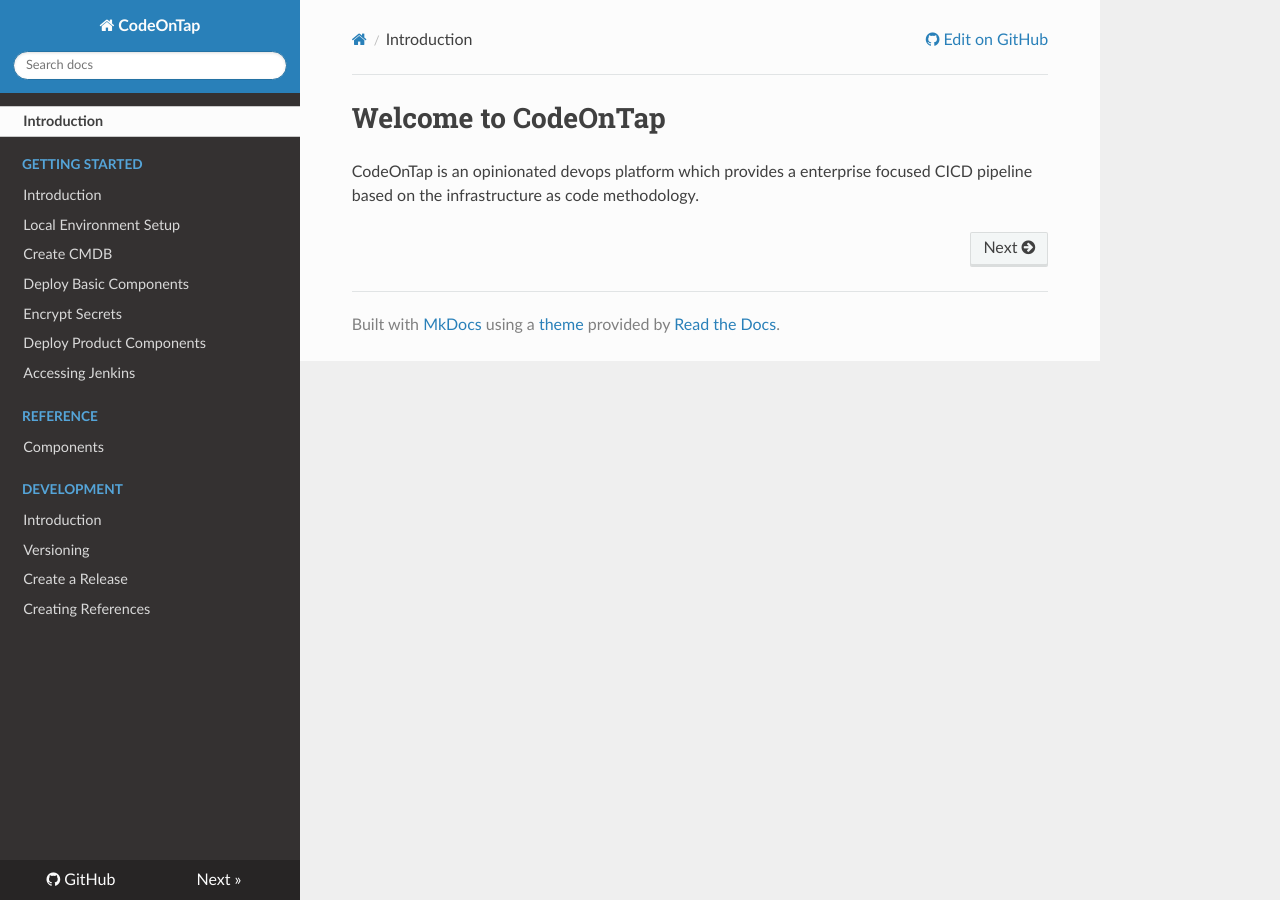
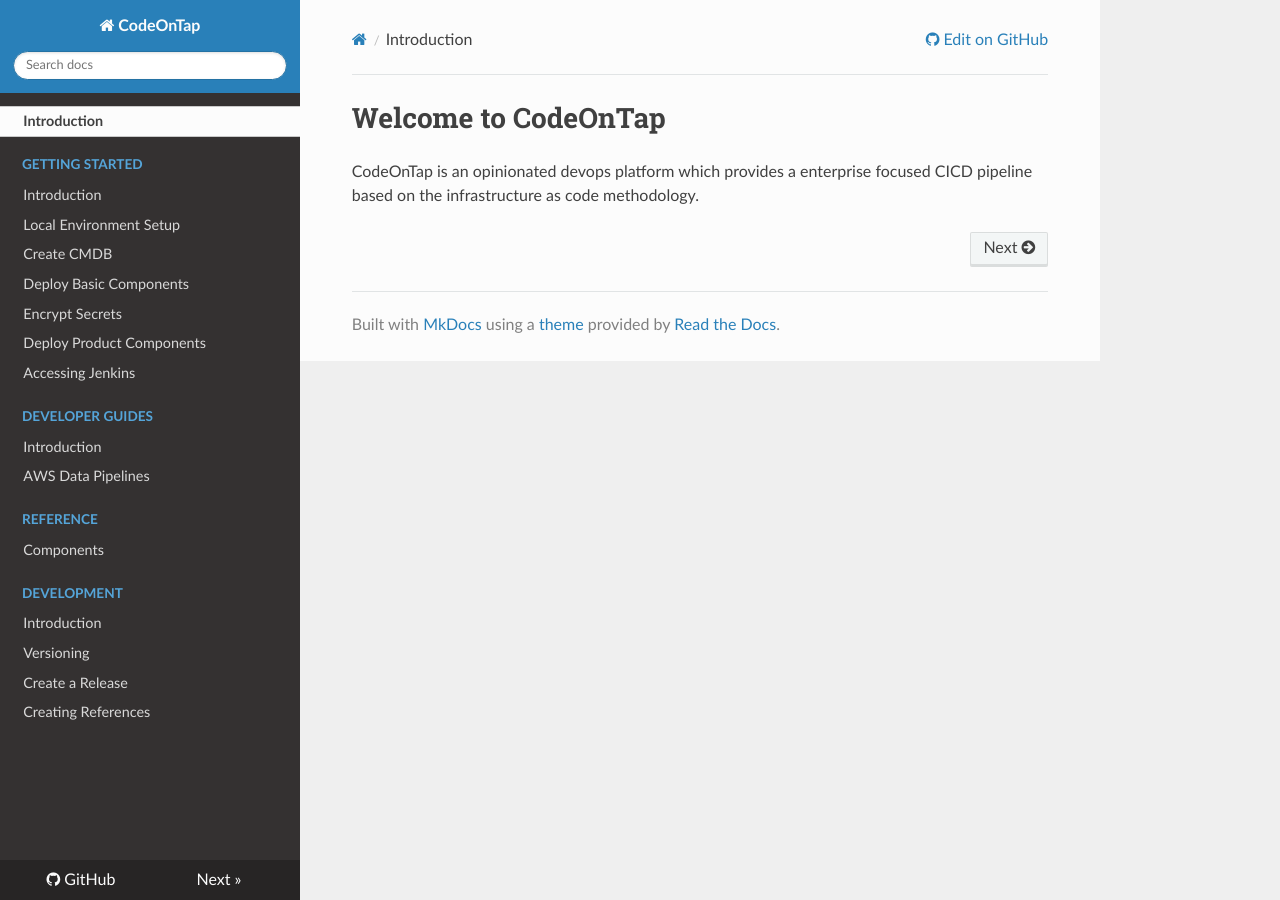
Before and after one commit to codeontap/codeontap, an MkDocs documentation site: the page built from docs/index.md, in a window 1280 px wide. Built offline with MkDocs 1.6.1, drawn with Linux system fonts in a browser that asks for light colours; nearby versions of some CDN libraries.

Commit message:
Add AWS data pipeline developer guide

```diff
--- a/mkdocs.yml
+++ b/mkdocs.yml
@@ -22,6 +22,9 @@
     - 'Encrypt Secrets' : './getting-started/encrypt-secrets.md'
     - 'Deploy Product Components' : './getting-started/deploy-product-components.md'
     - 'Accessing Jenkins' : './getting-started/accessing-jenkins.md'
+  - 'Developer Guides':
+    - 'Introduction' : './developer-guides/index.md'
+    - 'AWS Data Pipelines' : './developer-guides/aws-data-pipeline.md'
   - 'Reference' :
     - 'Components' : './reference/component-reference.md'
   - 'Development' :
```
Also changed, not shown: docs/developer-guides/index.md (added, +3 -0 lines), 1 other file.
